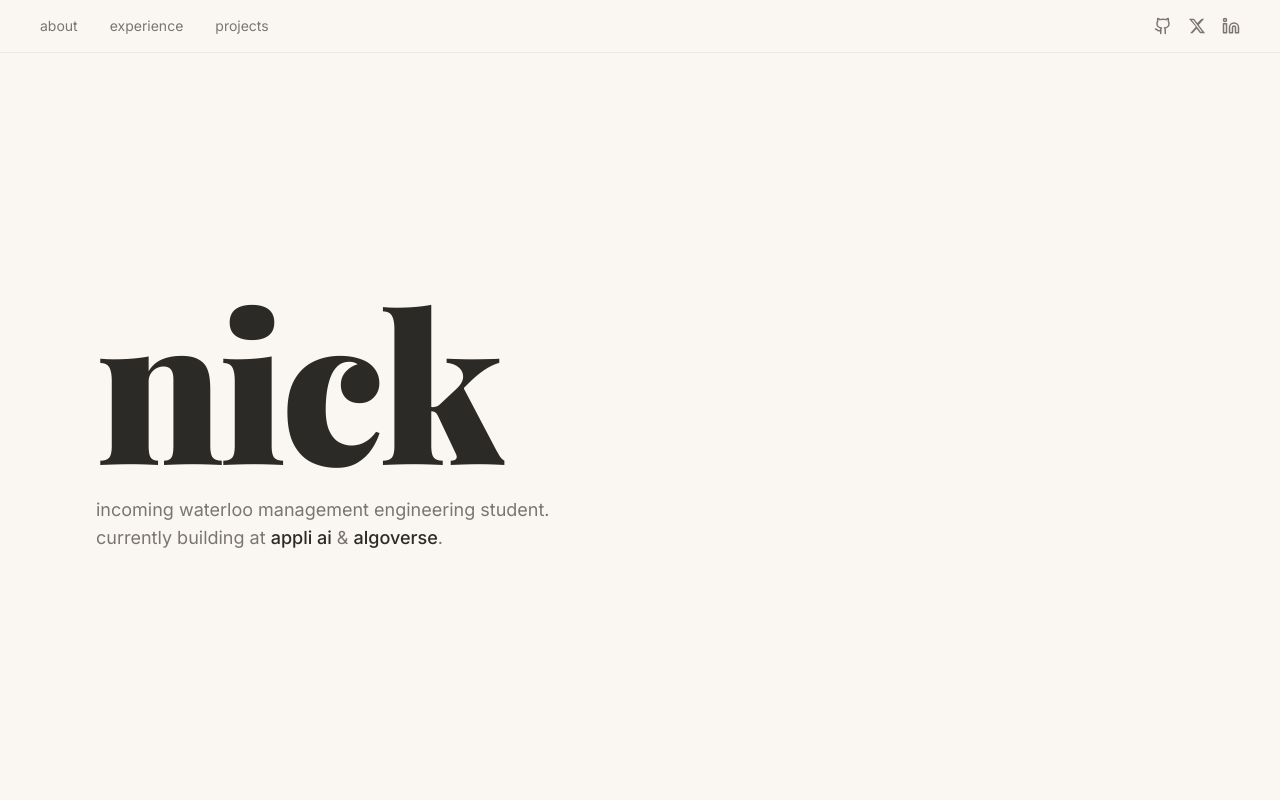
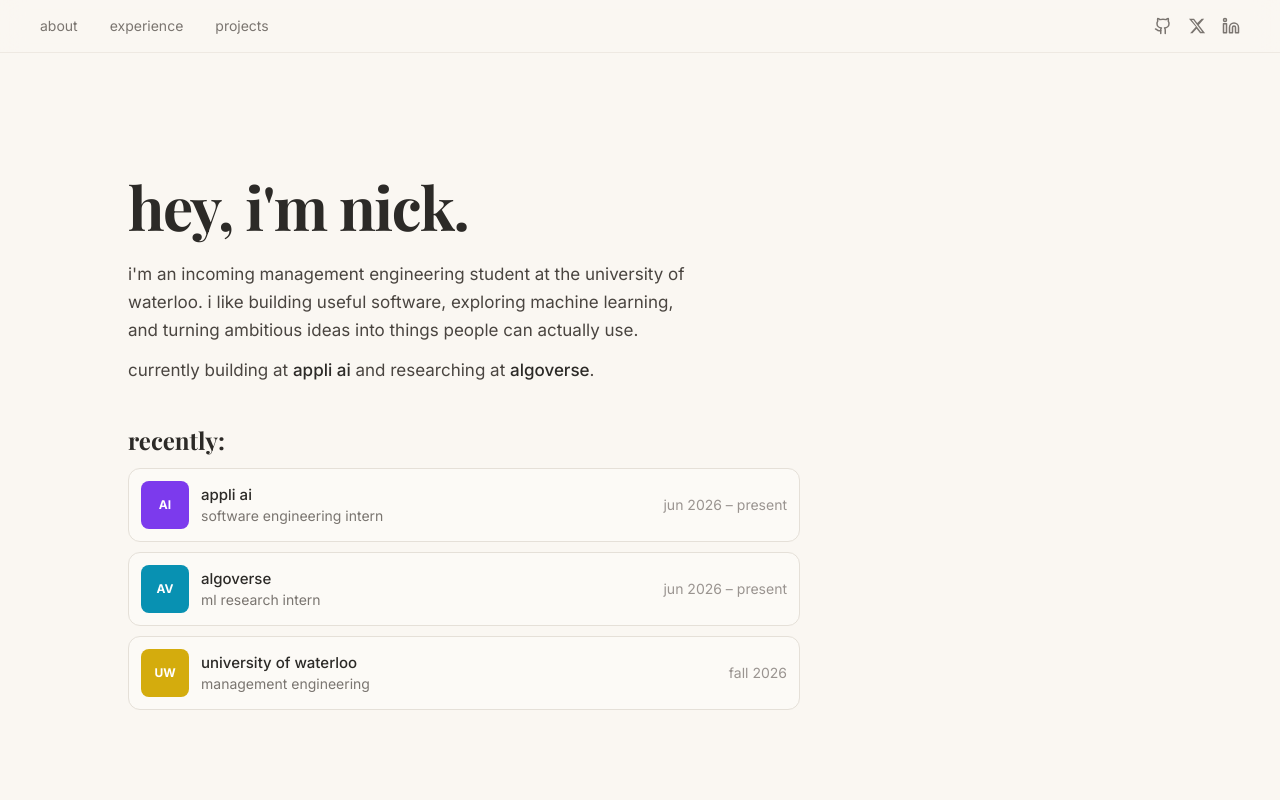
Before and after one commit to nickkim172008/personal-website, a Next.js app: page / in a window 1280 px wide. Shown: the top 800 px of the page. Built offline with nearby package versions, Linux system fonts and the light colour scheme; no server answers.

Commit message:
some stuff

```diff
--- a/components/Hero.tsx
+++ b/components/Hero.tsx
@@ -1,23 +1,81 @@
+interface RecentItem {
+  name: string
+  badge: string
+  color: string
+  role: string
+  period: string
+}
+
+const recentItems: RecentItem[] = [
+  {
+    name: 'appli ai',
+    badge: 'AI',
+    color: '#7C3AED',
+    role: 'software engineering intern',
+    period: 'jun 2026 – present',
+  },
+  {
+    name: 'algoverse',
+    badge: 'AV',
+    color: '#0891B2',
+    role: 'ml research intern',
+    period: 'jun 2026 – present',
+  },
+  {
+    name: 'university of waterloo',
+    badge: 'UW',
+    color: '#D4AC0D',
+    role: 'management engineering',
+    period: 'fall 2026',
+  },
+]
+
 export default function Hero() {
   return (
-    <section
-      id="hero"
-      className="min-h-screen flex flex-col justify-center px-6 md:px-16 lg:px-24 pt-20 pb-10"
-    >
-      <div className="max-w-5xl">
-        <h1
-          className="font-playfair font-black leading-[0.9] tracking-tight text-[#2C2A27] select-none"
-          style={{ fontSize: 'clamp(5.5rem, 16vw, 13rem)' }}
-        >
-          nick
-        </h1>
-        <p className="mt-6 text-[#7A7570] font-inter text-base md:text-lg leading-relaxed max-w-lg">
-          incoming waterloo management engineering student.
-          currently building at{' '}
-          <span className="text-[#2C2A27] font-medium">appli ai</span>
-          {' '}&amp;{' '}
-          <span className="text-[#2C2A27] font-medium">algoverse</span>.
-        </p>
+    <section id="hero" className="px-6 pb-16 pt-36 md:px-16 md:pb-24 md:pt-44 lg:px-24">
+      <div className="mx-auto max-w-5xl">
+        <div className="max-w-2xl">
+          <h1 className="font-playfair text-5xl font-bold tracking-tight text-[#2C2A27] md:text-6xl">
+            hey, i&apos;m nick.
+          </h1>
+
+          <p className="mt-6 max-w-xl text-[16px] leading-7 text-[#4A4540] md:text-[17px]">
+            i&apos;m an incoming management engineering student at the university of waterloo. i like
+            building useful software, exploring machine learning, and turning ambitious ideas into
+            things people can actually use.
+          </p>
+          <p className="mt-3 max-w-xl text-[16px] leading-7 text-[#4A4540] md:text-[17px]">
+            currently building at <span className="font-medium text-[#2C2A27]">appli ai</span> and
+            researching at <span className="font-medium text-[#2C2A27]">algoverse</span>.
+          </p>
+
+          <div className="mt-10">
+            <h2 className="font-playfair text-2xl font-semibold text-[#2C2A27]">recently:</h2>
+
+            <div className="mt-3 space-y-2.5">
+              {recentItems.map(item => (
+                <div
+                  key={item.name}
+                  className="flex items-center gap-3 rounded-xl border border-[#E5E0D8] bg-white/30 p-3 transition-colors duration-150 hover:border-[#C8C2B8] hover:bg-white/60"
+                >
+                  <div
+                    className="flex h-12 w-12 flex-shrink-0 items-center justify-center rounded-lg text-xs font-bold text-white"
+                    style={{ backgroundColor: item.color }}
+                  >
+                    {item.badge}
+                  </div>
+
+                  <div className="min-w-0 flex-1">
+                    <p className="truncate text-[15px] font-medium text-[#2C2A27]">{item.name}</p>
+                    <p className="truncate text-sm text-[#7A7570]">{item.role}</p>
+                  </div>
+
+                  <p className="hidden flex-shrink-0 text-sm text-[#9A9490] sm:block">{item.period}</p>
+                </div>
+              ))}
+            </div>
+          </div>
+        </div>
       </div>
     </section>
   )
```
